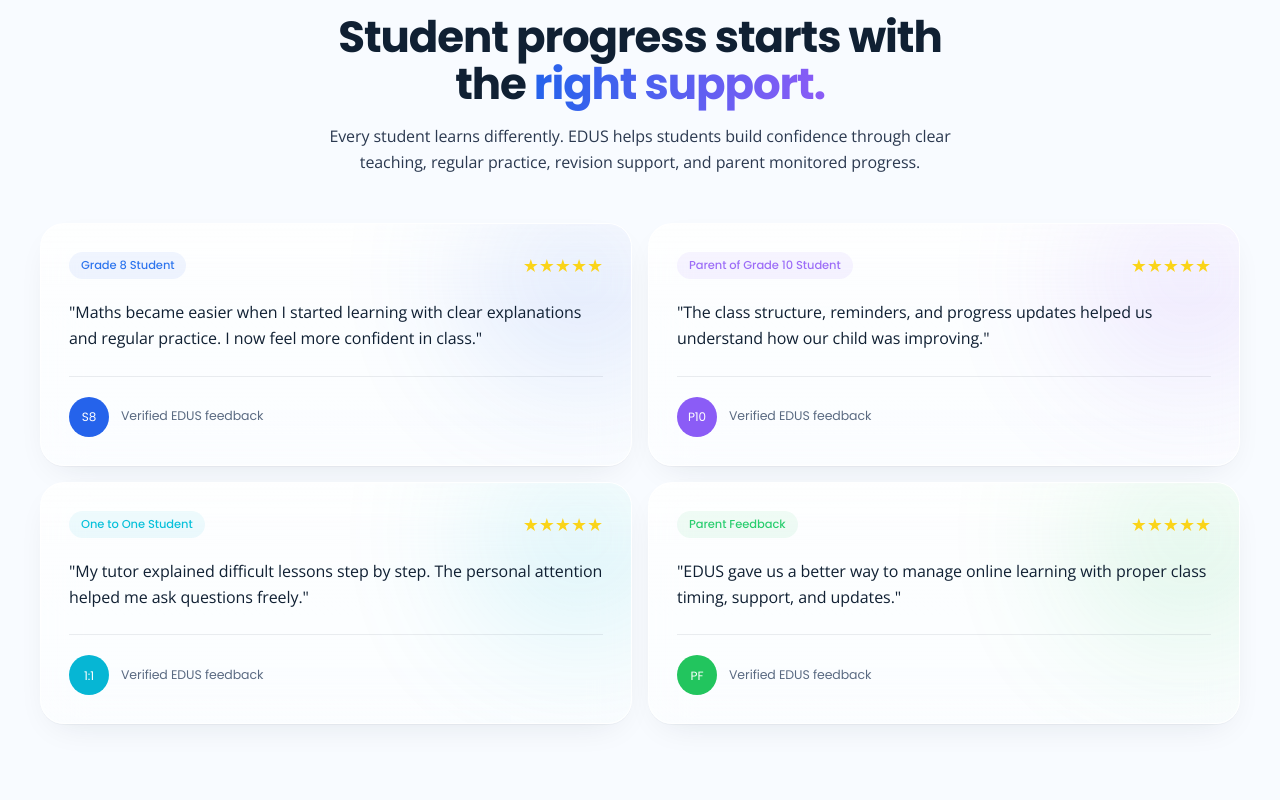
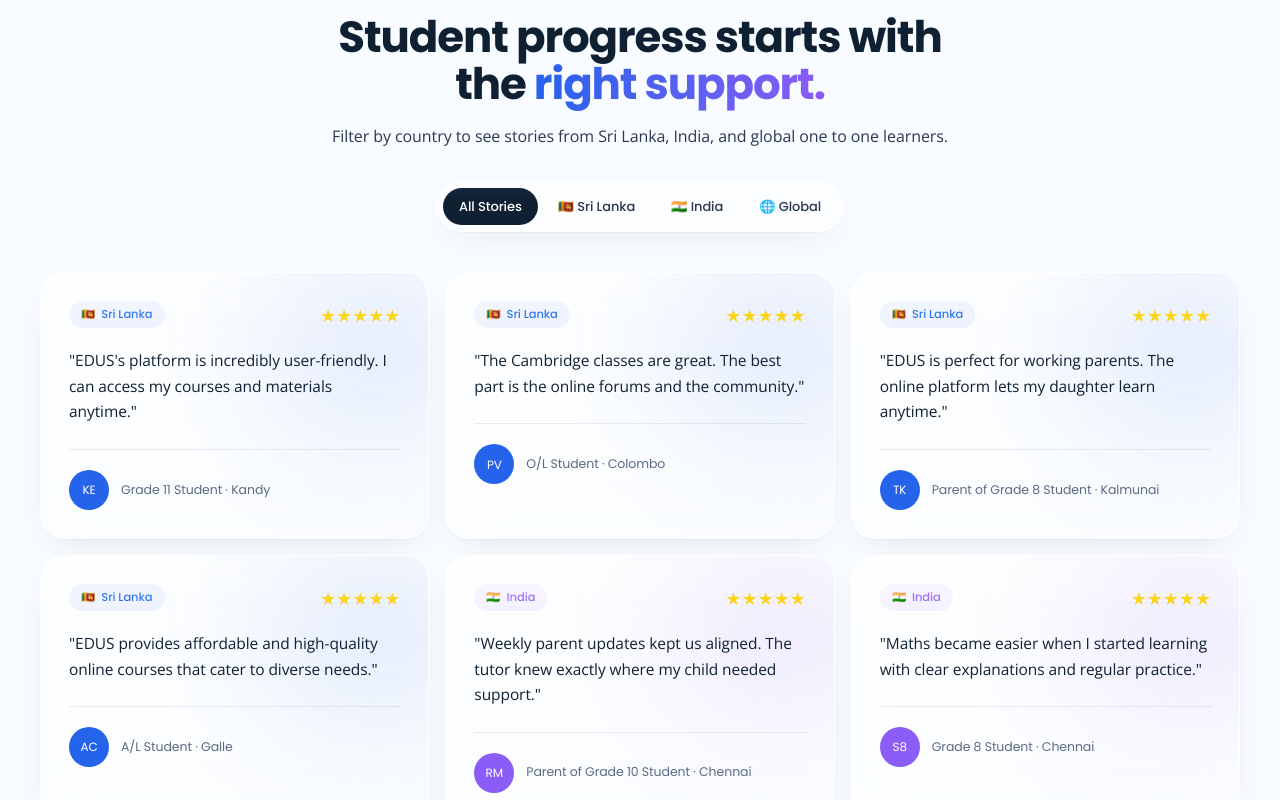
Before and after one commit to edustutor/edusmainwebsite, a Next.js app: page / in a window 1280 px wide. Shown: the part 6320-7120 px from the top of the page. Built offline with nearby package versions, Linux system fonts and the light colour scheme.

Commit message:
feat: enhance Success component with country-specific stories and filtering functionality

```diff
--- a/components/Success.tsx
+++ b/components/Success.tsx
@@ -1,8 +1,12 @@
 "use client";
-import { m } from "@/components/Motion";
+import { useState } from "react";
+import { m, AnimatePresence } from "@/components/Motion";
 import { fadeUp, staggerContainer, sectionReveal, inView } from "@/lib/motion";
 
 type Story = {
+  market: "SL" | "IN" | "GL";
+  flag: string;
+  country: string;
   label: string;
   quote: string;
   initials: string;
@@ -10,37 +14,84 @@
 };
 
 const STORIES: Story[] = [
+  // Sri Lanka
   {
-    label: "Grade 8 Student",
-    quote:
-      "Maths became easier when I started learning with clear explanations and regular practice. I now feel more confident in class.",
-    initials: "S8",
-    tint: "#2563EB",
+    market: "SL", flag: "🇱🇰", country: "Sri Lanka",
+    label: "Grade 11 Student · Kandy",
+    quote: "EDUS's platform is incredibly user-friendly. I can access my courses and materials anytime.",
+    initials: "KE", tint: "#2563EB",
   },
   {
-    label: "Parent of Grade 10 Student",
-    quote:
-      "The class structure, reminders, and progress updates helped us understand how our child was improving.",
-    initials: "P10",
-    tint: "#8B5CF6",
+    market: "SL", flag: "🇱🇰", country: "Sri Lanka",
+    label: "O/L Student · Colombo",
+    quote: "The Cambridge classes are great. The best part is the online forums and the community.",
+    initials: "PV", tint: "#2563EB",
   },
   {
-    label: "One to One Student",
-    quote:
-      "My tutor explained difficult lessons step by step. The personal attention helped me ask questions freely.",
-    initials: "1:1",
-    tint: "#06B6D4",
+    market: "SL", flag: "🇱🇰", country: "Sri Lanka",
+    label: "Parent of Grade 8 Student · Kalmunai",
+    quote: "EDUS is perfect for working parents. The online platform lets my daughter learn anytime.",
+    initials: "TK", tint: "#2563EB",
   },
   {
-    label: "Parent Feedback",
-    quote:
-      "EDUS gave us a better way to manage online learning with proper class timing, support, and updates.",
-    initials: "PF",
-    tint: "#22C55E",
+    market: "SL", flag: "🇱🇰", country: "Sri Lanka",
+    label: "A/L Student · Galle",
+    quote: "EDUS provides affordable and high-quality online courses that cater to diverse needs.",
+    initials: "AC", tint: "#2563EB",
+  },
+
+  // India
+  {
+    market: "IN", flag: "🇮🇳", country: "India",
+    label: "Parent of Grade 10 Student · Chennai",
+    quote: "Weekly parent updates kept us aligned. The tutor knew exactly where my child needed support.",
+    initials: "RM", tint: "#8B5CF6",
+  },
+  {
+    market: "IN", flag: "🇮🇳", country: "India",
+    label: "Grade 8 Student · Chennai",
+    quote: "Maths became easier when I started learning with clear explanations and regular practice.",
+    initials: "S8", tint: "#8B5CF6",
+  },
+  {
+    market: "IN", flag: "🇮🇳", country: "India",
+    label: "Parent Feedback · Bengaluru",
+    quote: "The class structure, reminders, and progress updates helped us understand how our child was improving.",
+    initials: "PB", tint: "#8B5CF6",
+  },
+
+  // Global
+  {
+    market: "GL", flag: "🌐", country: "Global",
+    label: "One-to-One Student · Lagos",
+    quote: "I had a tutor matched to my time zone quickly. The flexibility was the whole reason it worked.",
+    initials: "AN", tint: "#06B6D4",
+  },
+  {
+    market: "GL", flag: "🌐", country: "Global",
+    label: "One-to-One Student · Madrid",
+    quote: "One to one means the tutor adapts to me, not a class of 30 working at someone else's pace.",
+    initials: "SR", tint: "#06B6D4",
+  },
+  {
+    market: "GL", flag: "🌐", country: "Global",
+    label: "Parent Feedback · Dubai",
+    quote: "EDUS gave us a better way to manage online learning with proper class timing, support, and updates.",
+    initials: "PF", tint: "#06B6D4",
   },
 ];
 
+const FILTERS = [
+  { code: "ALL", label: "All Stories" },
+  { code: "SL", label: "🇱🇰 Sri Lanka" },
+  { code: "IN", label: "🇮🇳 India" },
+  { code: "GL", label: "🌐 Global" },
+] as const;
+
 export function Success() {
+  const [filter, setFilter] = useState<(typeof FILTERS)[number]["code"]>("ALL");
+  const visible = filter === "ALL" ? STORIES : STORIES.filter((s) => s.market === filter);
+
   return (
     <section id="stories" className="relative py-20 md:py-28 scroll-mt-24">
       <div aria-hidden className="absolute inset-0 -z-10">
@@ -61,22 +112,57 @@
             Student progress starts with the <em>right support.</em>
           </h2>
           <p className="text-[#2B3950] text-[16px] mt-4 leading-relaxed">
-            Every student learns differently. EDUS helps students build confidence through clear teaching,
-            regular practice, revision support, and parent monitored progress.
+            Filter by country to see stories from Sri Lanka, India, and global one to one learners.
           </p>
         </m.div>
 
+        {/* Country filter */}
         <m.div
-          className="mt-12 grid md:grid-cols-2 gap-4"
+          className="mt-8 flex justify-center"
+          variants={fadeUp}
+          initial="hidden"
+          whileInView="show"
+          viewport={inView}
+        >
+          <div className="inline-flex glass rounded-full p-1.5 gap-1 flex-wrap justify-center">
+            {FILTERS.map((f) => (
+              <button
+                key={f.code}
+                onClick={() => setFilter(f.code)}
+                className={`relative px-4 py-2 rounded-full text-[13px] font-medium font-[family-name:var(--font-display)] transition-colors ${
+                  filter === f.code ? "text-white" : "text-[#2B3950] hover:text-[#102033]"
+                }`}
+              >
+                {filter === f.code && (
+                  <m.span
+                    layoutId="story-filter-pill"
+                    className="absolute inset-0 rounded-full bg-[#102033]"
+                    transition={{ type: "spring", stiffness: 380, damping: 32 }}
+                  />
+                )}
+                <span className="relative z-10">{f.label}</span>
+              </button>
+            ))}
+          </div>
+        </m.div>
+
+        {/* Stories grid */}
+        <m.div
+          className="mt-10 grid md:grid-cols-2 lg:grid-cols-3 gap-4"
           variants={staggerContainer}
           initial="hidden"
           whileInView="show"
           viewport={inView}
         >
-          {STORIES.map((s) => (
+          <AnimatePresence mode="popLayout">
+            {visible.map((s, i) => (
               <m.article
-              key={s.label}
-              variants={fadeUp}
+                key={`${s.label}-${i}`}
+                layout
+                initial={{ opacity: 0, y: 16 }}
+                animate={{ opacity: 1, y: 0 }}
+                exit={{ opacity: 0, y: -16 }}
+                transition={{ duration: 0.4, ease: [0.2, 0.7, 0.2, 1] }}
                 whileHover={{ y: -4, transition: { duration: 0.25 } }}
                 className="glass rounded-[24px] p-7 relative overflow-hidden"
               >
@@ -84,32 +170,34 @@
                 <div className="relative">
                   <div className="flex items-center justify-between">
                     <span
-                    className="inline-flex items-center gap-2 px-3 py-1 rounded-full text-[11.5px] font-medium font-[family-name:var(--font-display)]"
+                      className="inline-flex items-center gap-1.5 px-3 py-1 rounded-full text-[11.5px] font-medium font-[family-name:var(--font-display)]"
                       style={{ background: `${s.tint}15`, color: s.tint }}
                     >
-                    {s.label}
+                      <span>{s.flag}</span>
+                      {s.country}
                     </span>
                     <span className="text-[#FACC15] text-lg leading-none">★★★★★</span>
                   </div>
 
-                <p className="text-[#102033] text-[16px] mt-5 leading-[1.65]">
+                  <p className="text-[#102033] text-[15.5px] mt-5 leading-[1.65]">
                     "{s.quote}"
                   </p>
 
                   <div className="mt-6 pt-5 border-t border-[rgba(16,32,51,0.08)] flex items-center gap-3">
                     <span
-                    className="inline-flex w-10 h-10 rounded-full items-center justify-center text-white font-[family-name:var(--font-display)] font-600 text-[12px]"
+                      className="inline-flex w-10 h-10 rounded-full items-center justify-center text-white font-[family-name:var(--font-display)] font-600 text-[12px] shrink-0"
                       style={{ background: s.tint }}
                     >
                       {s.initials}
                     </span>
                     <p className="text-[12.5px] text-[#5A6A82] font-[family-name:var(--font-display)] font-500">
-                    Verified EDUS feedback
+                      {s.label}
                     </p>
                   </div>
                 </div>
               </m.article>
             ))}
+          </AnimatePresence>
         </m.div>
       </div>
     </section>
```
Lines whose indentation alone changed are shown as unchanged.
